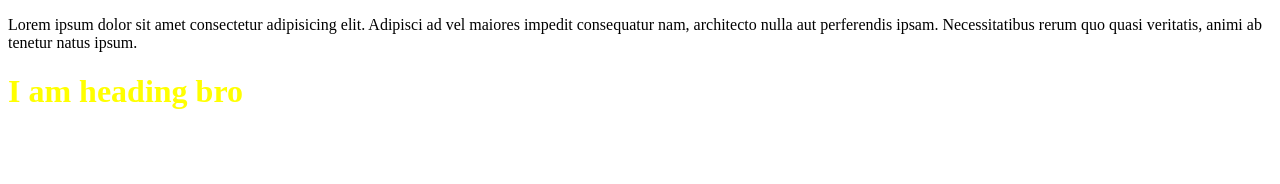
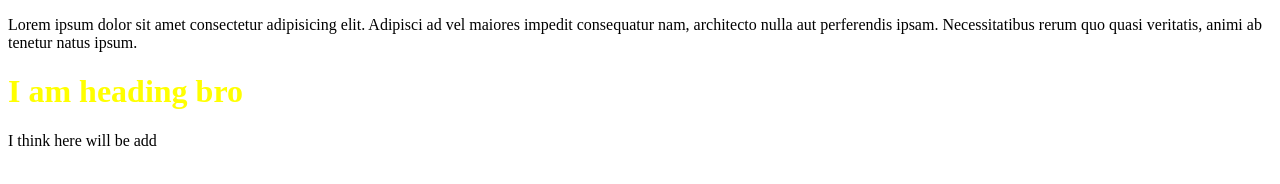
Before and after one commit to md-abdul-ahammed/my-second-repo, a plain HTML site: page index.html in a window 1280 px wide. Drawn offline with Linux system fonts and the light colour scheme.

Commit message:
switch branch

```diff
--- a/index.html
+++ b/index.html
@@ -10,5 +10,6 @@
 <body>
     <p>Lorem ipsum dolor sit amet consectetur adipisicing elit. Adipisci ad vel maiores impedit consequatur nam, architecto nulla aut perferendis ipsam. Necessitatibus rerum quo quasi veritatis, animi ab tenetur natus ipsum.</p>
     <h1>I am heading bro</h1>
+    <p>I think here will be add </p>
 </body>
 </html>
```
